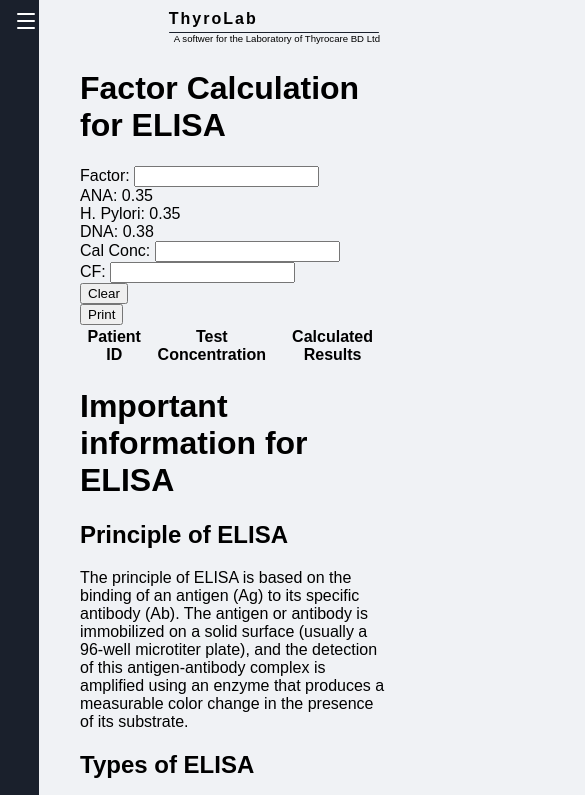
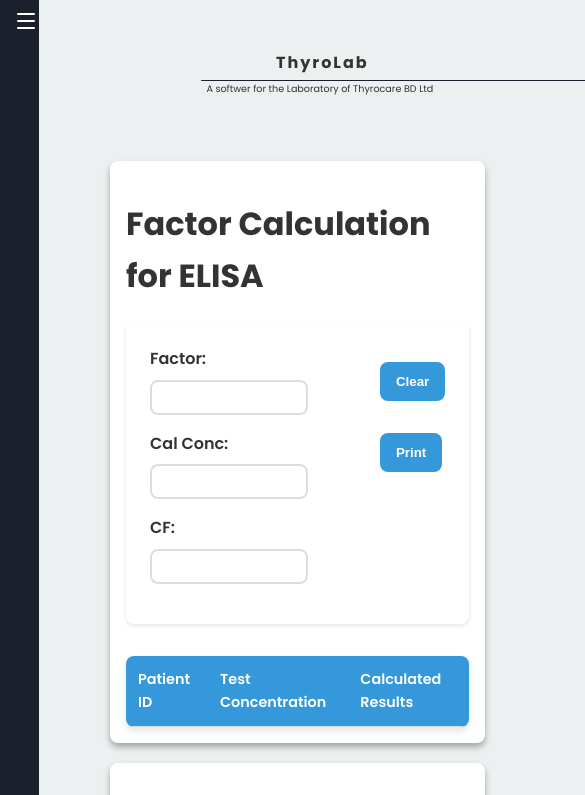
Before and after one commit to Thyrocarebd/.thyrolab, a plain HTML site: page index.html in a window 390 px wide. Shown: the top 795 px of the page, 585 px wide, since content can reach past the window. Drawn offline with nearby package versions, Linux system fonts and the light colour scheme.

Commit message:
Update styles.css

```diff
--- a/styles.css
+++ b/styles.css
@@ -1,47 +1,65 @@
+@import url('https://fonts.googleapis.com/css2?family=Poppins:ital,wght@0,100;0,200;0,300;0,400;0,500;0,600;0,700;0,800;0,900;1,100;1,200;1,300;1,400;1,500;1,600;1,700;1,800;1,900&display=swap');
+
+:root {
+    --primary-color: #3498db;
+    --secondary-color: #2c3e50;
+    --background-color: #ecf0f1;
+    --input-background: #fff;
+    --text-color: #333;
+    --border-radius: 8px;
+    --transition-speed: 0.3s;
+    --sidebar-width: 200px;
+    --sidebar-collapsed-width: 80px;
+}
+
 body {
-    font-family: Arial, sans-serif;
+    font-family: "Poppins", sans-serif;
     margin: 0;
     padding: 0;
     display: flex;
-    background-color: #f0f2f5;
+    background-color: var(--background-color);
+    color: var(--text-color);
+    line-height: 1.6;
 }
 
-
-header{
+/* Header Styles */
+header {
     display: flex;
     justify-content: flex-end;
     align-content: end;
+    padding: 20px;
+    margin: 10px;
+    text-align: center;
 }
+
 header h1 {
     letter-spacing: 2px;
     padding: 0;
     margin-top: 10px;
     margin-bottom: 2px;
-    position: relative; /* Required for the positioning of the ::after pseudo-element */
+    position: relative;
 }
 
 header h1::after {
     content: '';
-    display: block; /* Makes it a block element */
-    width: 98%; /* Full width of the h1 */
-    height: 1px; /* Height of the line */
-    background-color: #1a202c; /* Color of the line */
+    display: block;
+    width: 200%;
+    height: 1px;
+    background-color: #1a202c;
     border-radius: 15px;
-    position: absolute; /* Position it relative to the h1 */
-    left: 0; /* Align to the left */
-    bottom: -5px; /* Space it below the h1; adjust as needed */
+    position: absolute;
+    left: 0;
+    bottom: -5px;
 }
 
-header p{
+header p {
     font-size: 0.8rem;
     margin: 5px;
     margin-right: 10px;
     padding: 0;
 }
 
-
-
-
+/* Sidebar Styles */
 .sidebar {
     width: 200px;
     justify-content: center;
@@ -71,27 +89,24 @@
     color: #f0f2f5;
 }
 
-
-
-
-.sidebar.collapsed.sidebar-title,
+.sidebar.collapsed .sidebar-title,
 .sidebar.collapsed li a span,
 .sidebar.collapsed .submenu-icon {
     display: none;
 }
+
 .sidebar.collapsed .sidebar-title {
     opacity: 0;
     width: 0;
     margin-left: 0;
-    /* transition: cubic-bezier(0.075, 0.82, 0.165, 1); */
 }
 
 .toggle-btn {
-    /* position: fixed; */
     left: 10px;
     top: 10px;
     z-index: 1000;
 }
+
 .sidebar-header {
     display: flex;
     justify-content: space-between;
@@ -99,13 +114,12 @@
 }
 
 .sidebar-title {
-    margin-top: 6px;
+    margin-top: 30px;
     font-size: 1rem;
     font-weight: bold;
-    margin-left: 10px;
+    margin-right: 10px;
     justify-content: flex-end;
     opacity: 1;
-    /* transition: opacity 0.3s ease; */
     white-space: nowrap;
 }
 
@@ -139,18 +153,12 @@
     background-color: #2c3e50;
   paddding: 5px 10px;
   scale: 1.1;
-
-
-    border-radius: 8px;
-
+  border-radius: 8px;
 }
-
 
 nav ul li a span {
     margin-left: 1rem;
 }
-
-
 
 .submenu {
     max-height: 0;
@@ -175,188 +183,257 @@
     transform: rotate(180deg);
 }
 
+/* Main Content Styles */
 main {
-    flex-grow: 5;
-    padding: 10;
-    transition: margin-left 0.3s cubic-bezier(0.4, 0, 0.2, 1);
-}
-
-.sidebar, main {
-    transform: translateZ(0);
-    will-change: transform;
+    flex-grow: 1;
+    padding: 10px;
+    transition: margin-left var(--transition-speed) cubic-bezier(0.4, 0, 0.2, 1);
+    margin-left: var(--sidebar-width);
 }
 
 .sidebar.collapsed + main {
-    margin-left: 80px;
+    margin-left: var(--sidebar-collapsed-width);
 }
 
-body.sidebar-collapsed main {
-    margin-left: 30px;
+.parent {
+    display: flex;
+    flex-wrap: wrap;
+    justify-content: space-between;
+    padding: 20px;
 }
 
-.sidebar + main {
-    margin-left: 230px;
+.container, .container2 {
+    background-color: var(--input-background);
+    border-radius: var(--border-radius);
+    box-shadow: 0 4px 6px rgba(68, 67, 67, 0.432);
+    transition: transform var(--transition-speed);
+    margin-bottom: 20px;
+    padding: 40px;
 }
 
-body.sidebar main {
-    margin-left: 250px;
+.container {
+    flex: 1;
+    min-width: 300px;
+    max-width: 800px;
+    margin-right: 20px;
+}
+
+.container2 {
+    flex: 1;
+    min-width: 300px;
+    max-width: 600px;
+}
+
+/* Form Styles */
+.input-section {
+    display: flex;
+    justify-content: space-between;
+    background-color: var(--input-background);
+    padding: 1.5rem;
+    border-radius: var(--border-radius);
+    margin-bottom: 2rem;
+    box-shadow: 0 2px 4px rgba(0, 0, 0, 0.1);
+}
+
+.hover-message {
+    display: flex;
+    position: absolute;
+    color: #ffffff;
+    width: 0px;
+    overflow: hidden;
+    margin-top: 5px;
+    font-size: 0.1rem;
+    background-color: #2484c4;
+    padding: 0px;
+    border-radius: var(--border-radius);
+    letter-spacing: 1px;
+    margin-left: 300px;
+    transition: all 0.3s ease;
+}
+
+input:hover + .hover-message {
+    display: flex;
+    font-size: 1rem;
+    width: 120px;
+    padding: 10px;
+    margin-left: 300px;
+}
+
+.input-group {
+    margin-bottom: 1rem;
+}
+
+label {
+    display: inline-block;
+    width: 120px;
+    margin-bottom: 0.5rem;
+    font-weight: 600;
+}
+
+input[type="number"] {
+    width: 150px;
+    padding: 0.5rem;
+    border: 2px solid #ddd;
+    border-radius: var(--border-radius);
+    transition: border-color var(--transition-speed), box-shadow var(--transition-speed);
+}
+
+input[type="number"]:focus {
+    border-color: var(--primary-color);
+    box-shadow: 0 0 0 3px rgba(52, 152, 219, 0.2);
+    outline: none;
+}
+
+.elisa-buttons button {
+    background-color: var(--primary-color);
+    color: white;
+    border: none;
+    padding: 0.75rem 1rem;
+    margin: 2px;
+    margin: 1rem 0;
+    border-radius: var(--border-radius);
+    cursor: pointer;
+    transition: background-color var(--transition-speed), transform var(--transition-speed);
+    font-weight: 800;
 }
 
 
-
-.card-container {
-    display: flex;
-    flex-wrap: wrap;
-    justify-content: space-evenly;
-    margin-bottom: 2rem;
-}
-
-.card {
-    align-items: center;
-    margin: 10px;
-    background-color: white;
-    border-radius: 8px;
-    padding: 1rem;
-    width: 300px;
-    box-shadow: 0 2px 4px rgba(0, 0, 0, 0.1);
-}
-
-.card h2 {
-    margin-top: 0;
-    color: #2c3e50;
-}
-
-.content-section, .excel-item {
-    margin: 10px;
-    background-color: white;
-    border-radius: 8px;
-    padding: 1rem;
-    box-shadow: 0 2px 4px rgba(0, 0, 0, 0.1);
-}
-
-.content-section h2 {
-    color: #2c3e50;
-}
-
-.content-section ul {
-    padding-left: 1.5rem;
-}
-
-.excel-container{
-    display: flex;
-    flex-wrap: wrap ;
-    justify-content: flex-start;
-}
-.excel-container .excel-item{
-
-
-    margin: 10px;
-    background-color: white;
-    border-radius: 8px;
-    padding: 1rem;
-    box-shadow: 0 2px 4px rgba(0, 0, 0, 0.1);
+ .elisa-buttons button:hover {
+    background-color: #2980b9;
+    transform: scale(1.1);
 }
 
 
-.ex-card ul li a{
-    text-decoration: none;
-    color: #1f1f1d; /* White text */
-    margin: 5px;
-    transition: box-shadow 0.3s ease; /* Smooth transition */
-    padding: 1px 1px;
-    border-radius: 8px;
+ .elisa-buttons button:active {
+    transform: translateY(0);
 }
 
-.ex-card ul li a:hover {
-    color: #35742d; /* White text */
+/* Table Styles */
+table {
+    width: 100%;
+    border-collapse: separate;
+    border-spacing: 0;
+    margin-top: 2rem;
+    background-color: var(--input-background);
+    box-shadow: 0 4px 6px rgba(0, 0, 0, 0.1);
+    border-radius: var(--border-radius);
+    overflow: hidden;
 }
 
-.excel-container a{
-    text-decoration: none;
-    color: rgb(61, 89, 85);
-    margin: 4px;
-    display: flex;
-
-    justify-content: space-between;
-}
-.excel-container {
-      display: flex;
-      flex-wrap: wrap;
-    justify-content: space-evenly;
-
+th, td {
+    padding: 1rem;
+    text-align: left;
+    border-bottom: 1px solid #ddd;
 }
 
-.ex-card {
-    align-items: center;
-    margin: 10px;
-    background-color: white;
-    border-radius: 8px;
-    padding: 1.5rem;
-    width: 250px;
-    box-shadow: 0 2px 4px rgba(0, 0, 0, 0.1);
+th {
+    background-color: var(--primary-color);
+    color: white;
+    font-weight: 600;
+    word-spacing: 5px;
 }
 
-
-
-/*Additional*/
-footer{
-    width: 100%;
-    height: 200px;
-    padding: 0 ;
-    margin-left: ;
+tr:last-child td {
+    border-bottom: none;
 }
 
+tr:nth-child(even) {
+    background-color: #f8f9fa;
+}
 
+.bold-red {
+    color: #e74c3c;
+    font-weight: bold;
+    animation: pulse 0.5s ease-out;
+}
 
+/* Footer Styles */
+footer {
+    width: 100%;
+    padding: 20px;
+    text-align: center;
+    background-color: var(--secondary-color);
+    color: white;
+}
+
+/* Animations */
+@keyframes fadeIn {
+    from { opacity: 0; transform: translateY(-20px); }
+    to { opacity: 1; transform: translateY(0); }
+}
+
+@keyframes pulse {
+    0% { transform: scale(1); }
+    50% { transform: scale(1.05); }
+    100% { transform: scale(1); }
+}
+
+/* Responsive design */
+@media (max-width: 1200px) {
+    .parent {
+        flex-direction: column;
+    }
+
+    .container, .container2 {
+        max-width: 100%;
+        margin-right: 0;
+    }
+}
 
 @media (max-width: 768px) {
     .sidebar {
         position: fixed;
         z-index: 1;
-        height :100%;
+        height: 100%;
     }
 
     .sidebar.collapsed {
         width: 10%;
-        height: 100%;
     }
 
-    /* main {
-        margin-left: 700px;
-        padding: 20px;
-    } */
-    /* .sidebar + main {
-        margin-left: 1000px;
+    main {
+        margin-left: var(--sidebar-collapsed-width);
     }
-    body.sidebar main {
-        margin-left: 1500px;
-    } */
+
+    .container, .container2 {
+        width: 100%;
+        margin: 10px 0;
+    }
 
     header h1 {
-        letter-spacing: 2px;
         font-size: 1rem;
-        padding: 0;
-        margin-top: 10px;
-        margin-bottom: 2px;
-        position: relative; /* Required for the positioning of the ::after pseudo-element */
     }
 
-    header h1::after {
-        content: '';
-        display: block; /* Makes it a block element */
-        width: 95%; /* Full width of the h1 */
-        height: 1px; /* Height of the line */
-        background-color: #1a202c; /* Color of the line */
-        border-radius: 15px;
-        position: absolute; /* Position it relative to the h1 */
-        left: 0; /* Align to the left */
-        bottom: -5px; /* Space it below the h1; adjust as needed */
+    header p {
+        font-size: 0.6rem;
     }
 
-    header p{
-        font-size: 0.6rem;
-        margin: 5px;
-        margin-right: 10px;
-        padding: 0;
+    .hover-message {
+        margin-left: 150px;
+    }
+
+    input:hover + .hover-message {
+        font-size: 0.8rem;
+        width: 100px;
+        padding: 10px;
+        margin-left: 160px;
     }
 }
+
+@media (max-width: 600px) {
+    .container, .container2 {
+        padding: 1rem;
+    }
+
+    input[type="number"] {
+        width: 60%;
+    }
+
+    table {
+        font-size: 0.9rem;
+    }
+
+    th, td {
+        padding: 0.75rem;
+    }
+}
```
